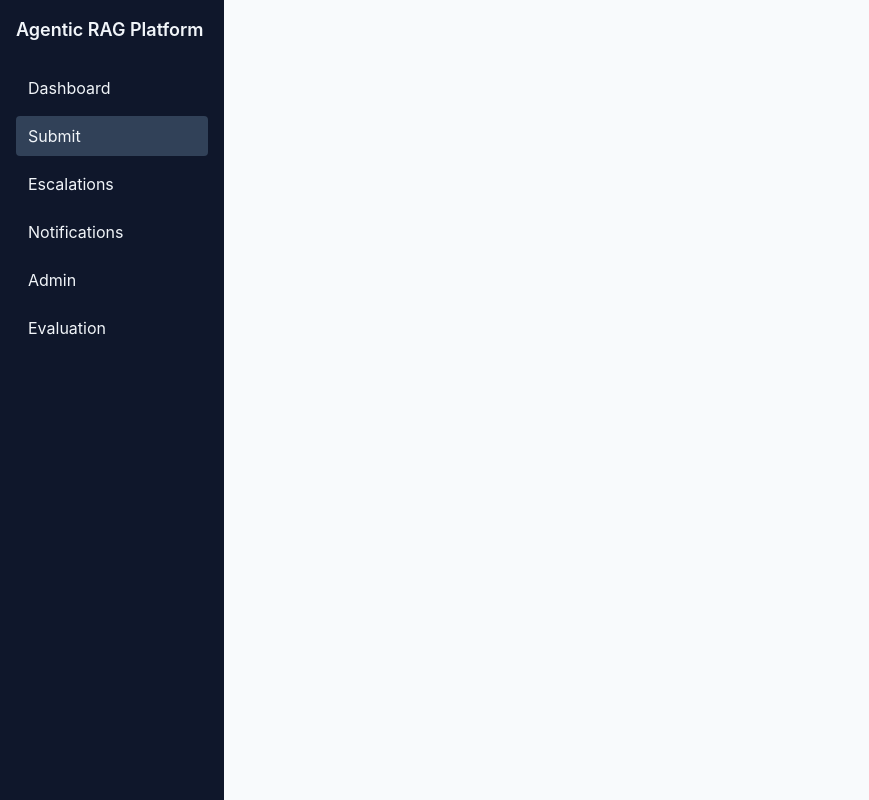
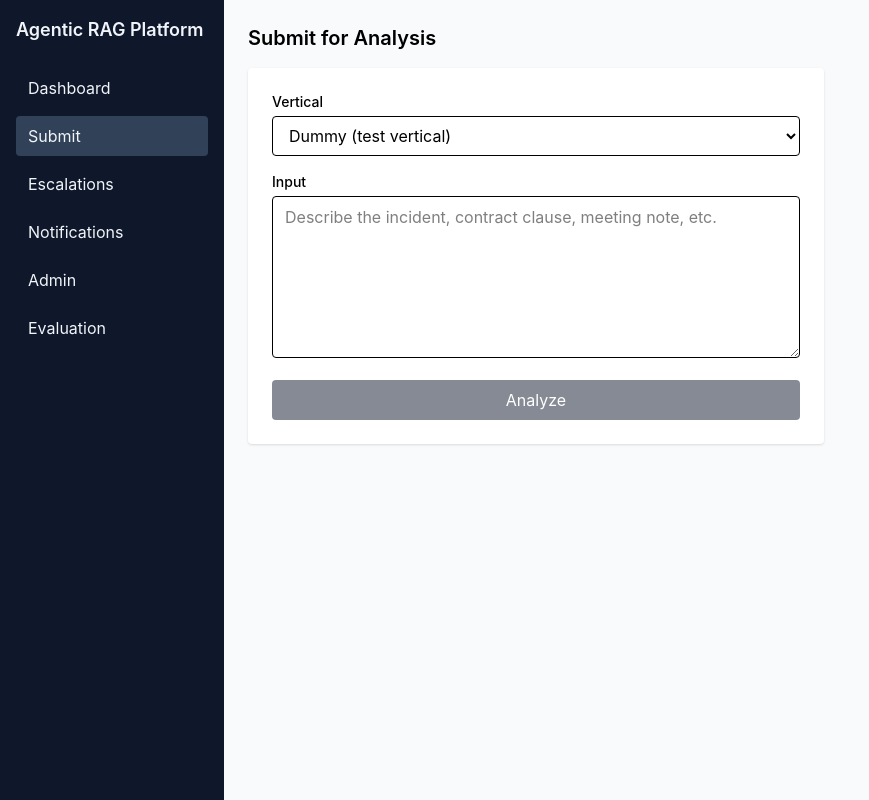
Before and after one commit to harshini0804/Percept-AI-Agentic-RAG-Platform-for-Business-Operations-Automation, a React (Vite) app in the folder frontend/: page /submit in a window 1280 px wide. Shown: the whole page, without its empty margins (0-869 px from the left). Built offline with nearby package versions, Linux system fonts and the light colour scheme.

Commit message:
Add Submit page and Report/Result viewer; fix CORS origins, API base URL, and persist HuggingFace model cache

```diff
--- a/frontend/src/App.tsx
+++ b/frontend/src/App.tsx
@@ -1,5 +1,8 @@
 import { BrowserRouter, Routes, Route, NavLink } from "react-router-dom";
 import Dashboard from "./pages/Dashboard.tsx";
+import Submit from "./pages/Submit";
+import RunDetail from "./pages/RunDetail";
+
 
 const NAV_ITEMS = [
   { path: "/", label: "Dashboard" },
@@ -31,6 +34,8 @@ function App() {
         <main className="flex-1 overflow-y-auto p-6 bg-slate-50">
           <Routes>
             <Route path="/" element={<Dashboard />} />
+            <Route path="/submit" element={<Submit />} />
+            <Route path="/runs/:runId" element={<RunDetail />} />
           </Routes>
         </main>
       </div>
--- a/frontend/src/api/client.ts
+++ b/frontend/src/api/client.ts
@@ -1,4 +1,4 @@
-const API_BASE_URL = "http://localhost:8000";
+const API_BASE_URL = "http://127.0.0.1:8000";
 
 async function apiFetch<T>(path: string, options?: RequestInit): Promise<T> {
   const response = await fetch(`${API_BASE_URL}${path}`, {
--- /dev/null
+++ b/frontend/src/pages/RunDetail.tsx
@@ -0,0 +1,115 @@
+import { useParams, Link } from "react-router-dom";
+import { useQuery } from "@tanstack/react-query";
+import { getAgentRun } from "../api/agentRuns";
+
+function ConfidenceBadge({ confidence }: { confidence: number | null }) {
+  if (confidence === null) return <span className="text-slate-400">—</span>;
+
+  const color =
+    confidence >= 0.8 ? "bg-green-100 text-green-800" :
+    confidence >= 0.5 ? "bg-amber-100 text-amber-800" :
+    "bg-red-100 text-red-800";
+
+  return (
+    <span className={`px-2 py-1 rounded text-sm font-medium ${color}`}>
+      {(confidence * 100).toFixed(0)}%
+    </span>
+  );
+}
+
+function StatusBadge({ status }: { status: string }) {
+  const color =
+    status === "completed" ? "bg-green-100 text-green-800" :
+    status === "escalated" ? "bg-amber-100 text-amber-800" :
+    "bg-slate-100 text-slate-600";
+
+  return <span className={`px-2 py-1 rounded text-sm font-medium ${color}`}>{status}</span>;
+}
+
+function RunDetail() {
+  const { runId } = useParams<{ runId: string }>();
+
+  const { data: run, isLoading, error } = useQuery({
+    queryKey: ["agent-run", runId],
+    queryFn: () => getAgentRun(runId!),
+    enabled: !!runId,
+  });
+
+  if (isLoading) return <p>Loading run details...</p>;
+  if (error) return <p className="text-red-600">Error: {(error as Error).message}</p>;
+  if (!run) return null;
+
+  const retrievalStep = run.decisions.find((d) => d.step_type === "retrieval");
+  const reasoningStep = run.decisions.find((d) => d.step_type === "llm_reasoning");
+  const actionStep = run.decisions.find((d) => d.step_type === "action");
+  const escalationStep = run.decisions.find((d) => d.step_type === "escalation");
+
+  return (
+    <div className="max-w-3xl">
+      <Link to="/" className="text-blue-600 hover:underline text-sm">← Back to Dashboard</Link>
+
+      {/* Header */}
+      <div className="bg-white rounded shadow p-6 mt-4 mb-4">
+        <div className="flex justify-between items-start mb-2">
+          <div>
+            <h2 className="text-xl font-semibold">{run.vertical}</h2>
+            <p className="text-sm text-slate-500">
+              {run.trigger_type} · {new Date(run.created_at).toLocaleString()}
+            </p>
+          </div>
+          <div className="flex gap-2 items-center">
+            <StatusBadge status={run.status} />
+            <ConfidenceBadge confidence={run.confidence} />
+          </div>
+        </div>
+      </div>
+
+      {/* Retrieved context panel */}
+      {retrievalStep && (
+        <div className="bg-white rounded shadow p-6 mb-4">
+          <h3 className="font-medium mb-2">Retrieved Context</h3>
+          <p className="text-sm text-slate-600">
+            Top score: {(retrievalStep.detail?.top_score as number)?.toFixed(2) ?? "—"} ·{" "}
+            {retrievalStep.detail?.num_results as number} result(s)
+            {retrievalStep.detail?.retried ? " · retried once" : ""}
+          </p>
+        </div>
+      )}
+
+      {/* Reasoning panel */}
+      {reasoningStep && (
+        <div className="bg-white rounded shadow p-6 mb-4">
+          <h3 className="font-medium mb-2">LLM Reasoning</h3>
+          <pre className="text-sm text-slate-700 whitespace-pre-wrap bg-slate-50 p-3 rounded">
+            {reasoningStep.detail?.content as string}
+          </pre>
+        </div>
+      )}
+
+      {/* Action-taken panel */}
+      {actionStep && (
+        <div className="bg-white rounded shadow p-6 mb-4 border-l-4 border-green-500">
+          <h3 className="font-medium mb-2">Action Taken</h3>
+          <p className="text-sm text-slate-700">
+            <span className="font-mono bg-slate-100 px-1 rounded">
+              {actionStep.detail?.action_name as string}
+            </span>
+          </p>
+          <pre className="text-xs text-slate-500 mt-2">
+            {JSON.stringify(actionStep.detail?.result, null, 2)}
+          </pre>
+        </div>
+      )}
+
+      {/* Escalation panel */}
+      {escalationStep && (
+        <div className="bg-white rounded shadow p-6 mb-4 border-l-4 border-amber-500">
+          <h3 className="font-medium mb-2">Escalated for Human Review</h3>
+          <p className="text-sm text-slate-700">{escalationStep.detail?.reason as string}</p>
+        </div>
+      )}
+    </div>
+  );
+}
+
+export default RunDetail;
--- /dev/null
+++ b/frontend/src/pages/Submit.tsx
@@ -0,0 +1,82 @@
+import { useState } from "react";
+import { useNavigate } from "react-router-dom";
+import { useMutation, useQueryClient } from "@tanstack/react-query";
+import { submitRun } from "../api/agentRuns";
+
+// Only "dummy" is registered on the backend right now. As real
+// verticals get built and registered (Section 7, point 11), add
+// their names here — this is the "parametrized per vertical"
+// selector Section 5 describes; vertical-specific input fields
+// (beyond a single text box) get added per vertical later, reusing
+// this shell.
+const AVAILABLE_VERTICALS = [
+  { value: "dummy", label: "Dummy (test vertical)" },
+];
+
+function Submit() {
+  const [vertical, setVertical] = useState(AVAILABLE_VERTICALS[0].value);
+  const [inputText, setInputText] = useState("");
+  const navigate = useNavigate();
+  const queryClient = useQueryClient();
+
+  const mutation = useMutation({
+    mutationFn: () => submitRun(vertical, inputText),
+    onSuccess: (data) => {
+      queryClient.invalidateQueries({ queryKey: ["agent-runs"] });
+      navigate(`/runs/${data.run_id}`);
+    },
+  });
+
+  const handleSubmit = (e: React.FormEvent) => {
+    e.preventDefault();
+    if (!inputText.trim()) return;
+    mutation.mutate();
+  };
+
+  return (
+    <div className="max-w-xl">
+      <h2 className="text-xl font-semibold mb-4">Submit for Analysis</h2>
+      <form onSubmit={handleSubmit} className="bg-white rounded shadow p-6 flex flex-col gap-4">
+        <div>
+          <label className="block text-sm font-medium mb-1">Vertical</label>
+          <select
+            value={vertical}
+            onChange={(e) => setVertical(e.target.value)}
+            className="w-full border rounded px-3 py-2"
+          >
+            {AVAILABLE_VERTICALS.map((v) => (
+              <option key={v.value} value={v.value}>
+                {v.label}
+              </option>
+            ))}
+          </select>
+        </div>
+
+        <div>
+          <label className="block text-sm font-medium mb-1">Input</label>
+          <textarea
+            value={inputText}
+            onChange={(e) => setInputText(e.target.value)}
+            rows={6}
+            className="w-full border rounded px-3 py-2"
+            placeholder="Describe the incident, contract clause, meeting note, etc."
+          />
+        </div>
+
+        <button
+          type="submit"
+          disabled={mutation.isPending || !inputText.trim()}
+          className="bg-slate-900 text-white rounded px-4 py-2 disabled:opacity-50"
+        >
+          {mutation.isPending ? "Analyzing..." : "Analyze"}
+        </button>
+
+        {mutation.isError && (
+          <p className="text-red-600 text-sm">{(mutation.error as Error).message}</p>
+        )}
+      </form>
+    </div>
+  );
+}
+
+export default Submit;
```
Also changed, not shown: 2 other files (tests, documents, lock files or other folders).
